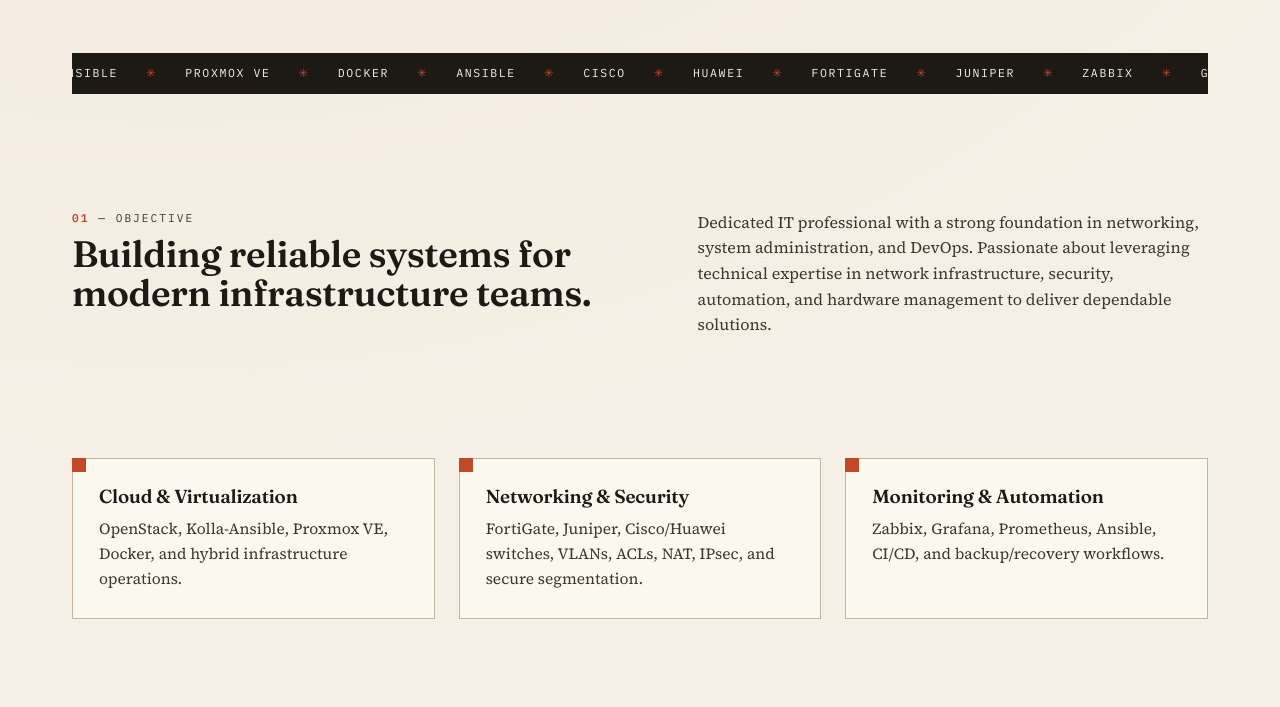
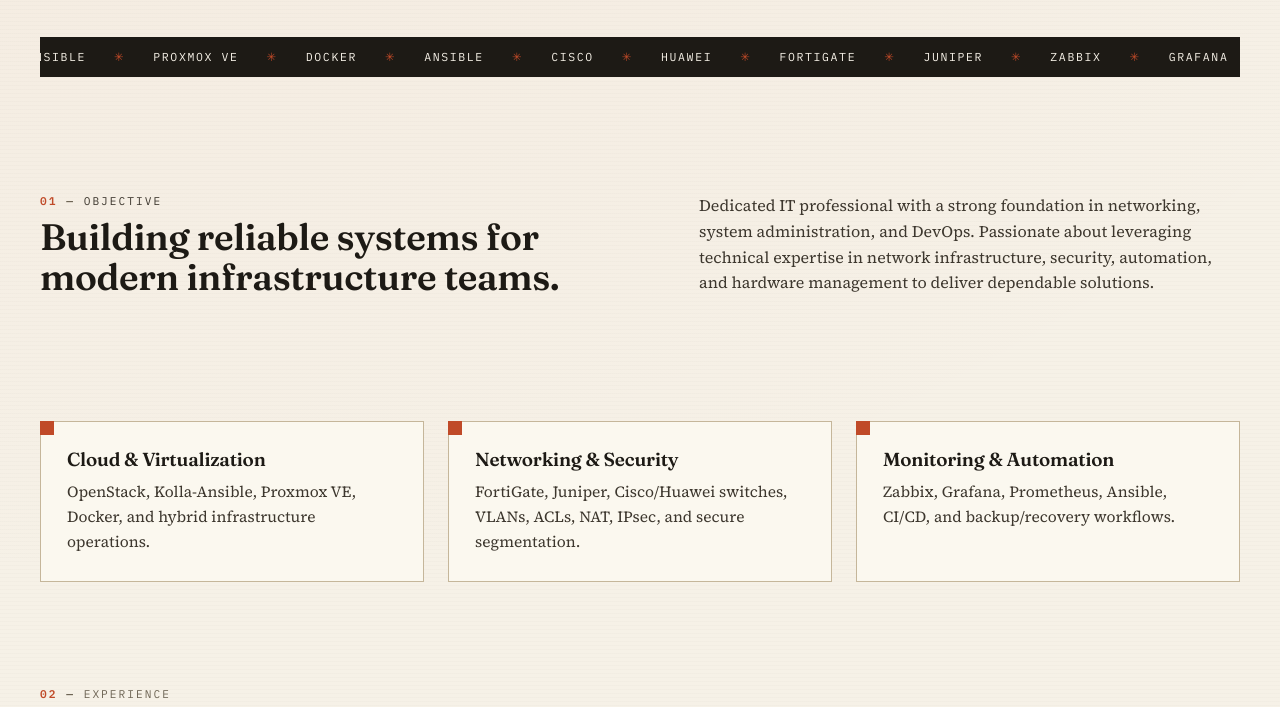
Before and after one commit to Jenium-lab/Jenium-lab.github.io, a website: page index.html in a window 1280 px wide. Shown: the part 799-1506 px from the top of the page. Drawn offline with Linux system fonts and the light colour scheme.

Commit message:
Widen desktop layout to reduce side whitespace

```diff
--- a/index.html
+++ b/index.html
@@ -9,7 +9,7 @@
     <link rel="preconnect" href="https://fonts.gstatic.com" crossorigin />
     <link href="https://fonts.googleapis.com/css2?family=Fraunces:ital,opsz,wght@0,9..144,400;0,9..144,500;0,9..144,600;0,9..144,700;1,9..144,400;1,9..144,500&family=IBM+Plex+Mono:ital,wght@0,400;0,500;0,600;1,400&family=Source+Serif+4:ital,opsz,wght@0,8..60,400;0,8..60,600;1,8..60,400&display=swap" rel="stylesheet" />
     <link rel="icon" type="image/svg+xml" href="gemini-svg.svg" />
-    <link rel="stylesheet" href="styles.css?v=5" />
+    <link rel="stylesheet" href="styles.css?v=6" />
     <script>document.documentElement.classList.add('js');</script>
   </head>
   <body>
--- a/styles.css
+++ b/styles.css
@@ -1022,8 +1022,8 @@ a.contact-card:hover {
 --------------------------------------------------------------- */
 @media (min-width: 901px) {
   .page-shell {
-    max-width: 1200px;
-    padding: 32px 32px 120px;
+    max-width: 1440px;
+    padding: 32px 40px 120px;
   }
 
   .nav {
```
Also changed, not shown: blogs.html (+1 -1 lines), post.html (+1 -1 lines).
